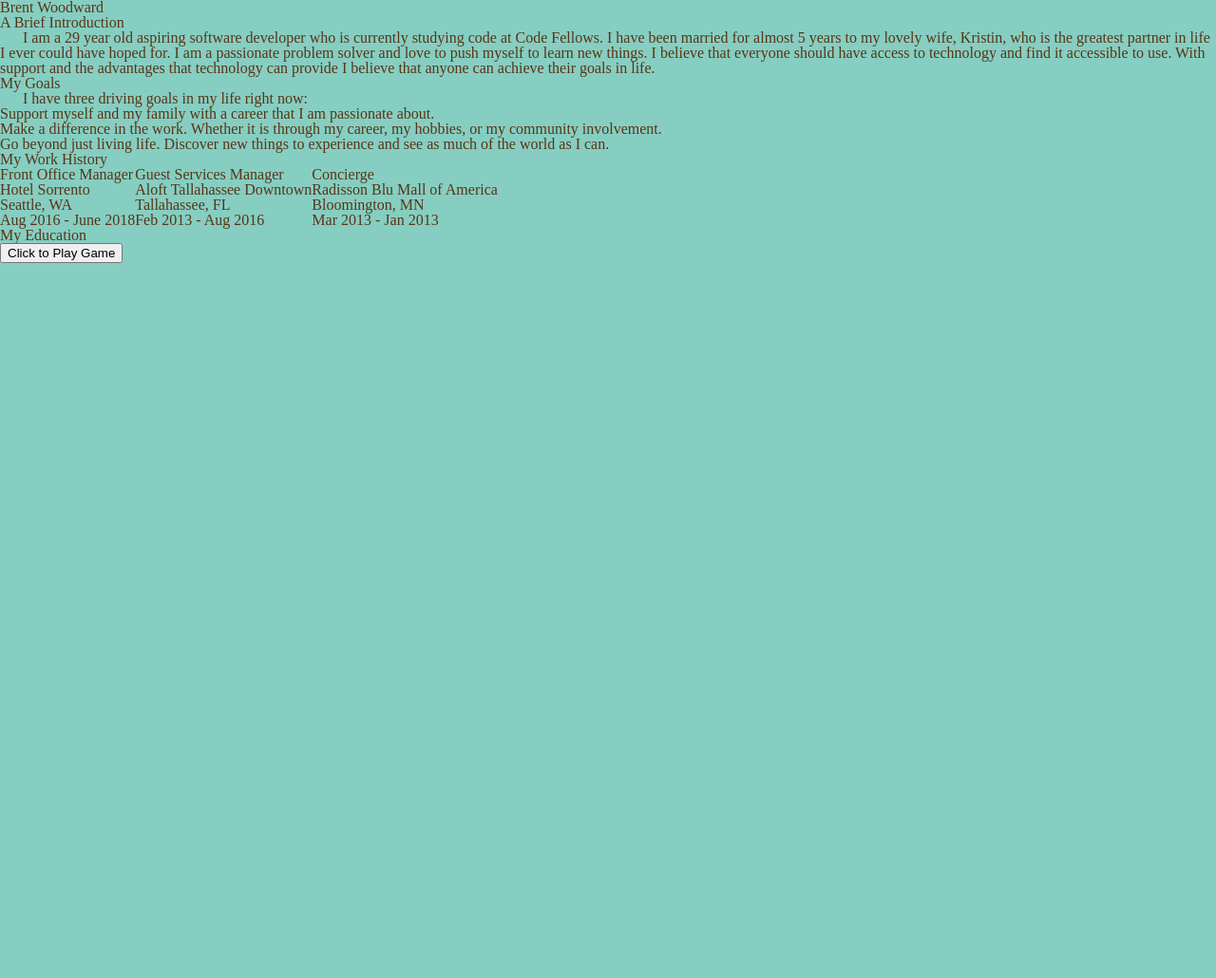
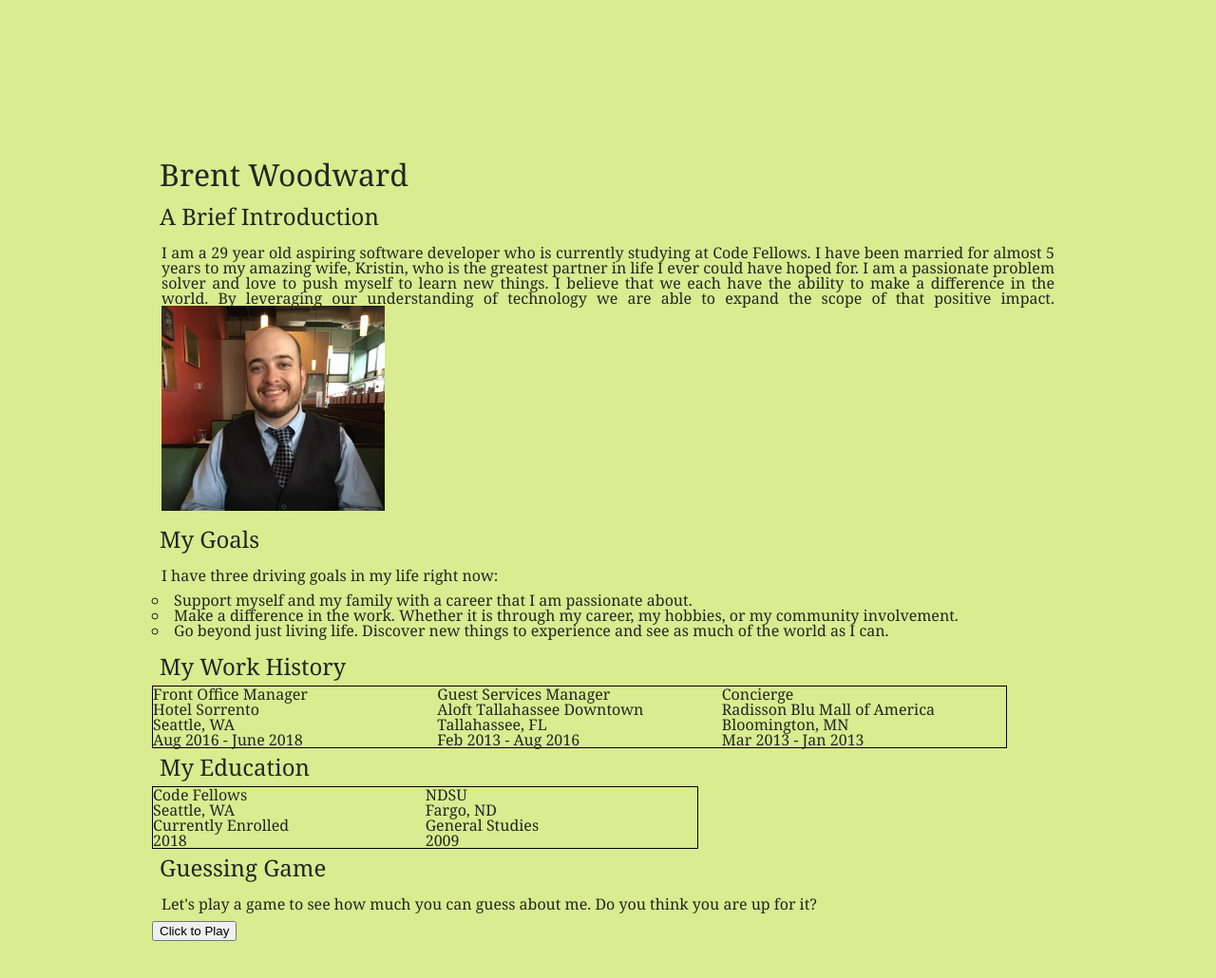
Before and after one commit to BrentTech/BrentTech.github.io, a plain HTML site: page index.html in a window 1280 px wide. Shown: the whole page at 95% size. Before the commit the page ends 800 px from the top, so only its background shows below. Drawn offline with Linux system fonts and the light colour scheme.

Commit message:
added photo, fixed button for guess game, additional styling added

```diff
--- a/css/style.css
+++ b/css/style.css
@@ -1,12 +1,43 @@
 body {
-    background:  rgb(134, 206, 194);
-    color: rgb(88, 53, 21);
+    background:  rgb(218, 235, 144);
+    color: rgb(37, 37, 34);
+    font-family: Cambria, Cochin, Georgia, Times, 'Times New Roman', serif;
+    font-size: 100%;
+    padding: 10em;
 }
+
+h1{
+    font-size: 2em;
+    padding: 8px;
+}
+
+h2{
+    font-size: 1.5em;
+    padding: 8px;
+}
+
 p {
-    margin: 0;
-    text-indent: 3ch;
+    margin: 10;
+    text-align: justify;
+    font-size: 1em;
 }
+
 ul {
-    list-style-type: circle;
-    list-style-position: inherit;
+    list-style: circle;
+    list-style-position: inside;
+    font-size: 1em;
 }
+
+table {
+    text-align: justify;
+    border: 1px solid black;
+}
+
+td {
+    width: 25%;
+}
+
+img {
+    width: 25%;
+    height: auto;
+}
--- a/index.html
+++ b/index.html
@@ -11,10 +11,13 @@
         <h1>Brent Woodward</h1>
 
         <h2>A Brief Introduction</h2>
-        <p>I am a 29 year old aspiring software developer who is currently studying code at Code Fellows.  I have been married for almost 5 years to my lovely wife, Kristin, who
-             is the greatest partner in life I ever could have hoped for.  I am a passionate problem solver and love to push myself to learn new things.  I believe that everyone should have access to technology and find it accessible to use.
-            With support and the advantages that technology can provide I believe that anyone can achieve their goals in life.</p>
-
+        <p>I am a 29 year old aspiring software developer who is currently studying at Code Fellows.  I have been married for almost 5 years to my amazing wife, Kristin, who
+             is the greatest partner in life I ever could have hoped for.  I am a passionate problem solver and love to push myself to learn new things.  I believe that we each
+            have the ability to make a difference in the world. By leveraging our understanding of technology we are able to expand the scope of that positive impact.
+            <picture>
+                <img src="img/brent-woodward-photo.jpg">
+            </picture>
+        </p>
         <h2>My Goals</h2>
         <p>I have three driving goals in my life right now:
             <ul>
@@ -28,9 +31,9 @@
 
         <table>
             <tr>
-                <td>Front Office Manager</td>
-                <td>Guest Services Manager</td>
-                <td>Concierge</td>
+                <th>Front Office Manager</td>
+                <th>Guest Services Manager</td>
+                <th>Concierge</td>
             </tr>
             <tr>
                 <td>Hotel Sorrento</td>
@@ -50,15 +53,31 @@
         </table>
 
         <h2>My Education</h2>
-        <p>
+        <table>
+            <tr>
+                <td>Code Fellows</td>
+                <td>NDSU</td>
+            </tr>
+            <tr>
+                <td>Seattle, WA</td>
+                <td>Fargo, ND</td>
+            </tr>
+            <tr>
+                <td>Currently Enrolled</td>
+                <td>General Studies</td>
+            </tr>
+            <tr>
+                <td>2018</td>
+                <td>2009</td>
+            </tr>
+        </table>
 
-        </p>
+        <h2>Guessing Game</h2>
+        <p>Let's play a game to see how much you can guess about me. Do you think you are up for it?</p>
+        <button type="button" onclick="knowMeGame()">Click to Play</button>
 
 
-        <button type="button" onclick="knowMeGame()">Click to Play Game</button>
-        <!--
-            <script type="text/javascript" src="js/app.js"></script>
-        -->
+        <script type="text/javascript" src="js/app.js"></script>
     </body>
 
 </html>
--- a/js/app.js
+++ b/js/app.js
@@ -1,6 +1,6 @@
 'use strict';
 
-
+function knowMeGame() {
 //collect user data and greeting message
 alert('Welcome! Let\'s play a game to see how well you know me!');
 
@@ -73,3 +73,4 @@ if (answerFive === 'yes' || answerFive === 'y') {
     alert('You couldn\'t be more wrong.');
     console.log(username + ' has answered the fifth and final question incorrectly.');
 }
+}
```
Also changed, not shown: img/brent-woodward-photo.jpg (added).
